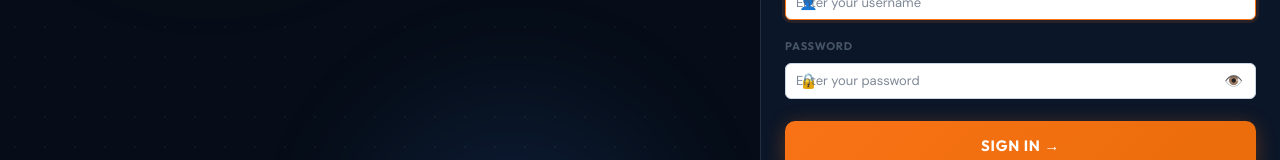
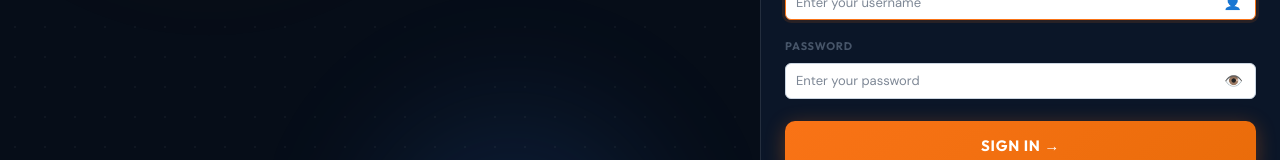
Before and after one commit to shivajitiwari1/ERP-Real-State, a Next.js app: page /login in a window 1280 px wide. Shown: the part 408-568 px from the top of the page. Built offline with nearby package versions, Linux system fonts and the light colour scheme; no server answers.

Commit message:
fix: move login page username/password icons to right side of inputs

```diff
--- a/src/pages/login.tsx
+++ b/src/pages/login.tsx
@@ -20,8 +20,8 @@ const S = {
   right: { width: '100%', minWidth: 0, background: '#0B1628', display: 'flex', flexDirection: 'column' as const, justifyContent: 'center', padding: '32px 24px', position: 'relative' as const, boxSizing: 'border-box' as const },
   field: { marginBottom: 18 },
   label: { display: 'block', fontSize: 15, fontWeight: 700, textTransform: 'uppercase' as const, letterSpacing: '0.07em', color: '#94A3B8', marginBottom: 8, fontFamily: "'Outfit', sans-serif" },
-  input: { width: '100%', height: 48, padding: '0 14px 0 44px', background: 'rgba(255,255,255,0.05)', border: '1.5px solid rgba(255,255,255,0.12)', borderRadius: 10, color: '#F1F5F9', fontSize: 15, fontFamily: "'DM Sans', sans-serif", outline: 'none', transition: 'all 0.15s ease' },
-  inputIcon: { position: 'absolute' as const, left: 14, top: '50%', transform: 'translateY(-50%)', fontSize: 15, pointerEvents: 'none' as const },
+  input: { width: '100%', height: 48, padding: '0 44px 0 14px', background: 'rgba(255,255,255,0.05)', border: '1.5px solid rgba(255,255,255,0.12)', borderRadius: 10, color: '#F1F5F9', fontSize: 15, fontFamily: "'DM Sans', sans-serif", outline: 'none', transition: 'all 0.15s ease' },
+  inputIcon: { position: 'absolute' as const, right: 14, top: '50%', transform: 'translateY(-50%)', fontSize: 15, pointerEvents: 'none' as const },
   submit: { width: '100%', height: 50, background: 'linear-gradient(135deg, #F97316 0%, #EA6C0A 100%)', border: 'none', borderRadius: 10, color: '#fff', fontSize: 15, fontWeight: 700, fontFamily: "'Outfit', sans-serif", letterSpacing: '0.05em', cursor: 'pointer', transition: 'all 0.15s ease', display: 'flex', alignItems: 'center', justifyContent: 'center', gap: 10, boxShadow: '0 4px 20px rgba(249,115,22,0.35)' },
 };
 
@@ -154,7 +154,6 @@ export default function LoginPage() {
           <div style={{ marginBottom: 22 }}>
             <label style={S.label}>Password</label>
             <div style={{ position: 'relative' }}>
-              <span style={{ ...S.inputIcon, color: '#64748B' }}>🔒</span>
               <input {...register('password')} type={showPass ? 'text' : 'password'} autoComplete="current-password"
                 style={{ ...S.input, paddingRight: 44 }} placeholder="Enter your password"
                 onFocus={e => { e.target.style.borderColor = '#F97316'; e.target.style.boxShadow = '0 0 0 3px rgba(249,115,22,0.12)'; e.target.style.background = 'rgba(249,115,22,0.04)'; }}
```
